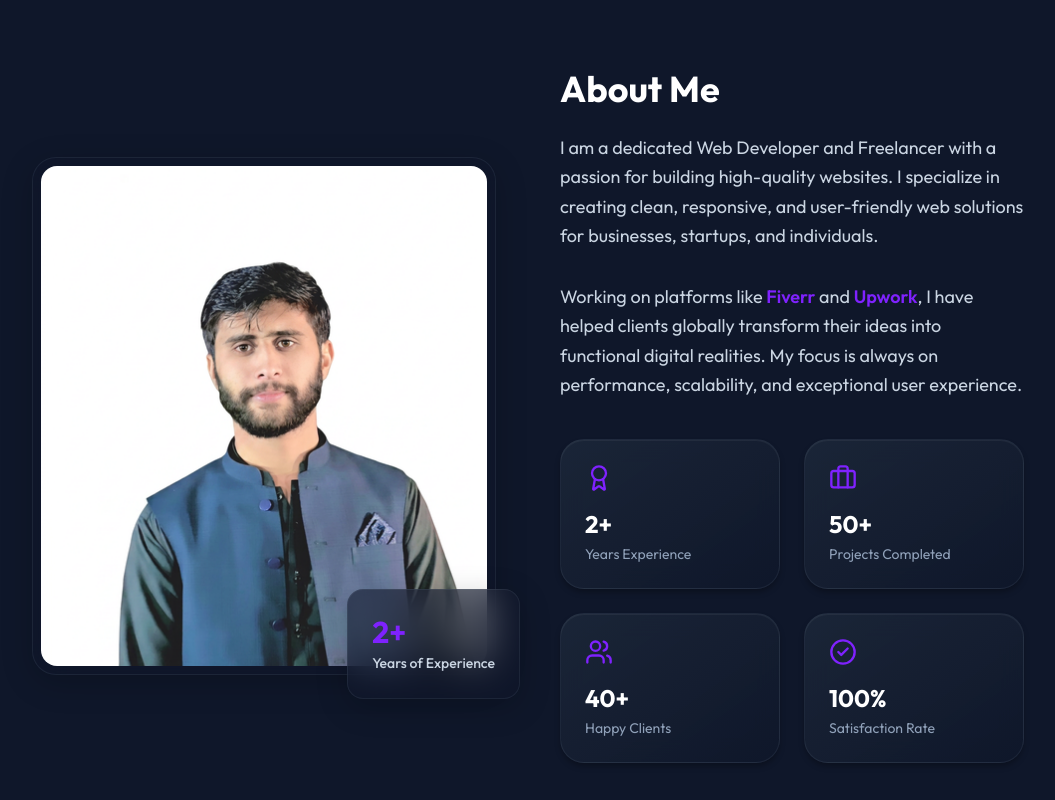
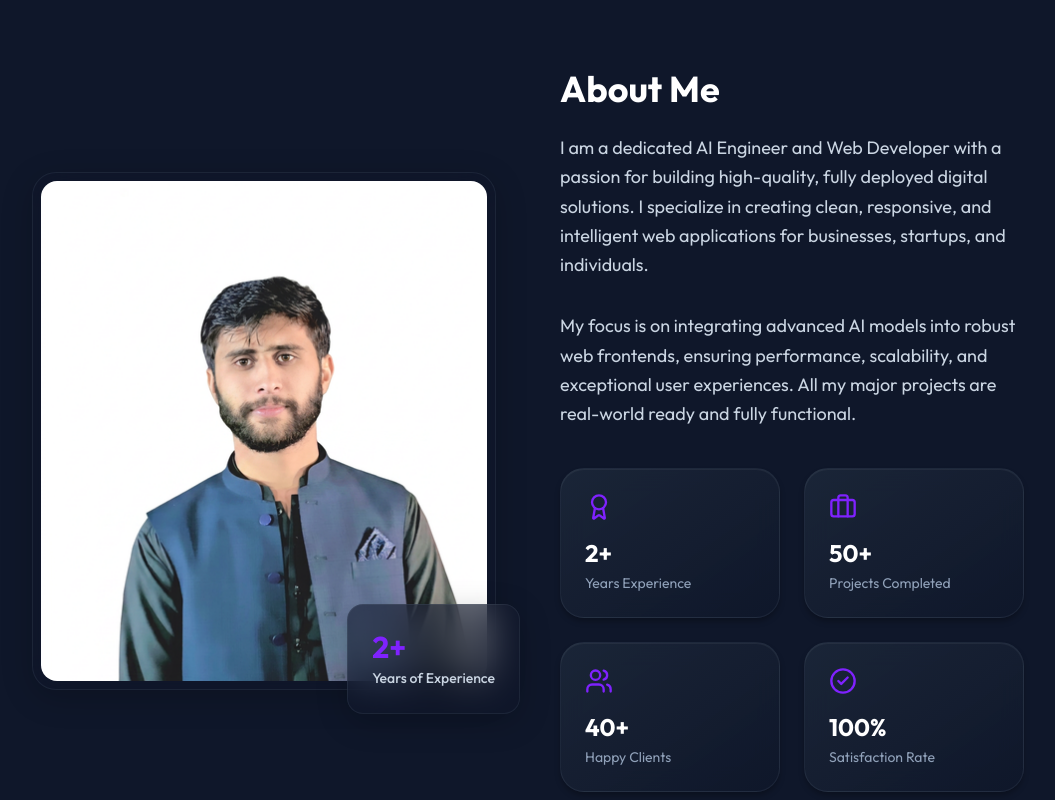
Before and after one commit to malikmajid161/Professional-Portfolio, a React (Vite) app: page / in a window 1280 px wide. Shown: the part 940-1740 px from the top of the page, without its empty margins (112-1167 px from the left). Built offline with nearby package versions, Linux system fonts and the light colour scheme.

Commit message:
Update About text to emphasize AI and remove Fiverr/Upwork. Hide Live Demo button if it duplicates GitHub URL.

```diff
--- a/src/components/About.jsx
+++ b/src/components/About.jsx
@@ -42,10 +42,10 @@ const About = () => {
           >
             <h2 className="text-4xl font-bold mb-6 text-white">About Me</h2>
             <p className="text-lg text-slate-300 mb-8 leading-relaxed">
-              I am a dedicated Web Developer and Freelancer with a passion for building high-quality websites. I specialize in creating clean, responsive, and user-friendly web solutions for businesses, startups, and individuals.
+              I am a dedicated AI Engineer and Web Developer with a passion for building high-quality, fully deployed digital solutions. I specialize in creating clean, responsive, and intelligent web applications for businesses, startups, and individuals.
             </p>
             <p className="text-lg text-slate-300 mb-10 leading-relaxed">
-              Working on platforms like <span className="text-violet-600 font-semibold">Fiverr</span> and <span className="text-violet-600 font-semibold">Upwork</span>, I have helped clients globally transform their ideas into functional digital realities. My focus is always on performance, scalability, and exceptional user experience.
+              My focus is on integrating advanced AI models into robust web frontends, ensuring performance, scalability, and exceptional user experiences. All my major projects are real-world ready and fully functional.
             </p>
 
             <div className="grid grid-cols-2 gap-6">
--- a/src/components/Projects.jsx
+++ b/src/components/Projects.jsx
@@ -69,9 +69,11 @@ const Projects = () => {
                     className="w-full h-full object-cover transition-transform duration-500 group-hover:scale-110"
                   />
                   <div className="absolute inset-0 bg-black/60 opacity-0 group-hover:opacity-100 transition-opacity duration-300 flex items-center justify-center space-x-4">
+                    {project.live && project.live !== project.github && project.live !== "https://github.com/malikmajid161" && (
                       <a href={project.live} target="_blank" rel="noopener noreferrer" className="p-3 bg-primary-600 text-white rounded-full hover:bg-primary-500 transition-all hover:scale-110 shadow-[0_0_15px_rgba(79,70,229,0.5)]">
                         <ExternalLink size={20} />
                       </a>
+                    )}
                     <a href={project.github} target="_blank" rel="noopener noreferrer" className="p-3 bg-dark-card/20 text-white rounded-full hover:bg-dark-card/30 transition-colors backdrop-blur-md">
                       <GithubIcon size={20} />
                     </a>
@@ -90,10 +92,12 @@ const Projects = () => {
                     {project.description}
                   </p>
                   <div className="flex items-center justify-between mt-auto">
+                    {project.live && project.live !== project.github && project.live !== "https://github.com/malikmajid161" && (
                       <a href={project.live} target="_blank" rel="noopener noreferrer" className="text-primary-400 font-bold text-sm hover:text-primary-300 flex items-center space-x-1 transition-colors">
                         <span>Live Demo</span>
                         <ExternalLink size={14} />
                       </a>
+                    )}
                     <a href={project.github} target="_blank" rel="noopener noreferrer" className="text-slate-400 font-semibold text-sm hover:text-white flex items-center space-x-1 transition-colors">
                       <span>Code</span>
                       <GithubIcon size={14} />
```
Lines whose indentation alone changed are shown as unchanged.
